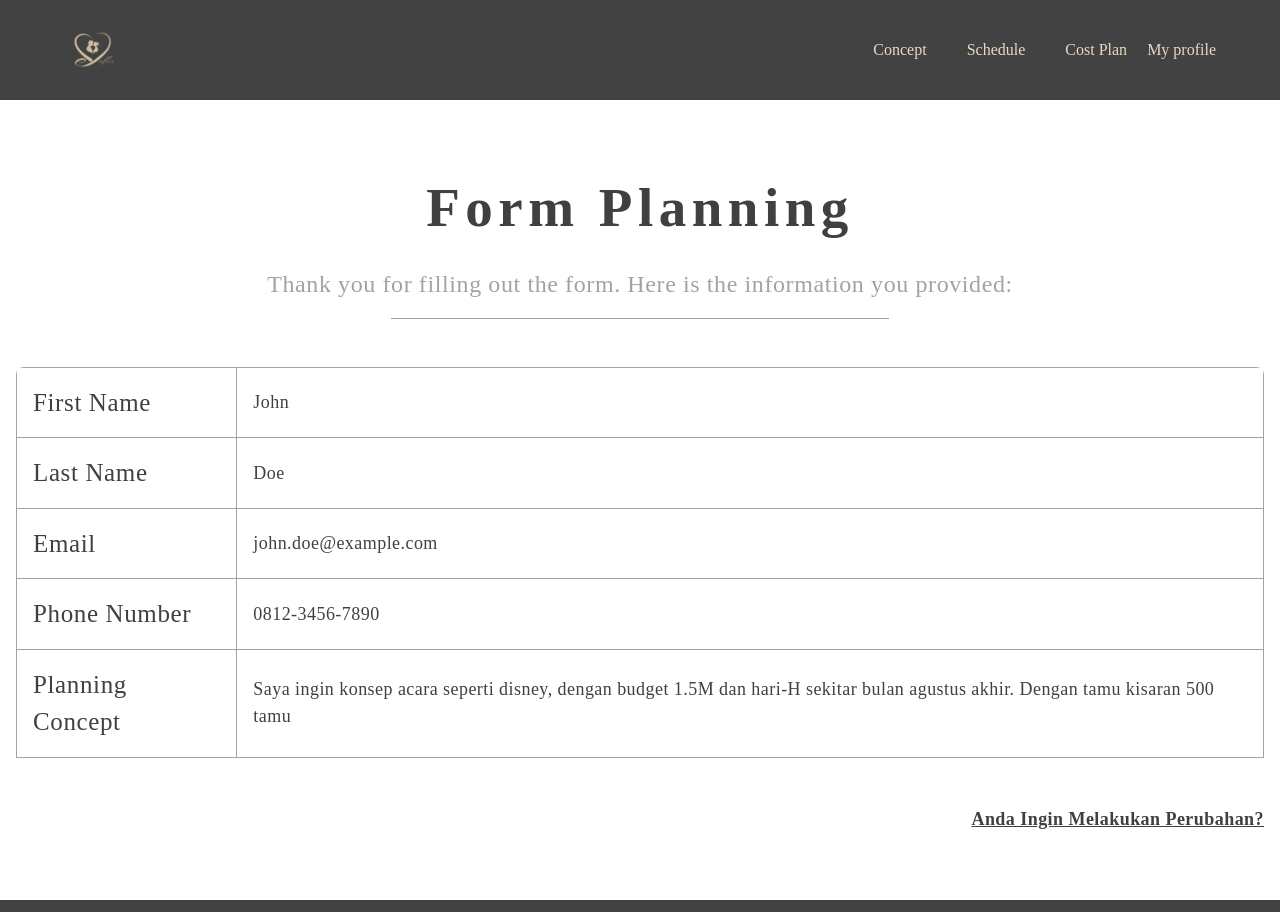
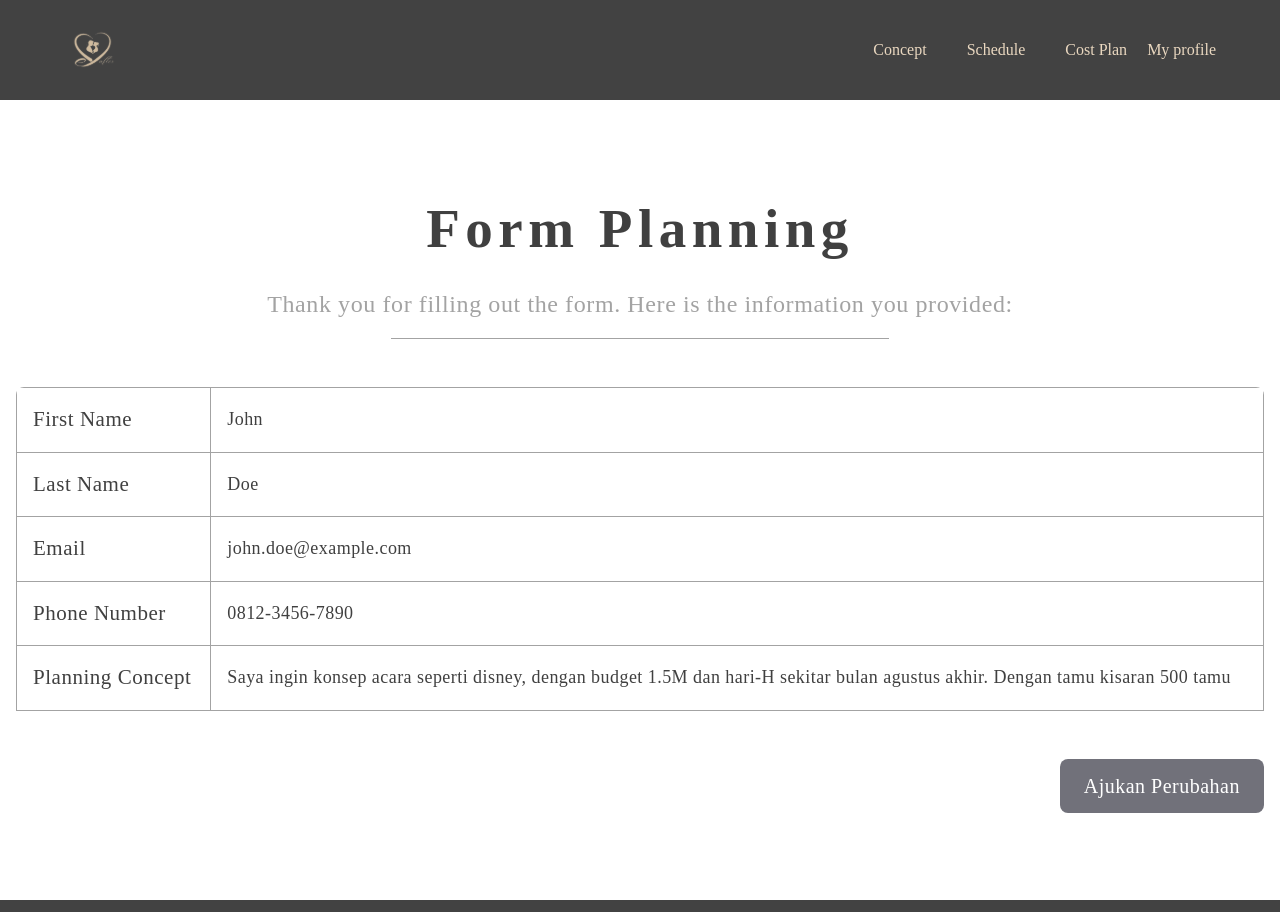
Before and after one commit to NabilaAdelina/Wedding-Organizer, a React (Vite) app in the folder client/: page /Aform in a window 1280 px wide. Shown: the top 912 px of the page. Built offline with nearby package versions, Linux system fonts and the light colour scheme; a web font is replaced by a local one.

Commit message:
After Request Update

```diff
--- a/client/src/App.jsx
+++ b/client/src/App.jsx
@@ -2,7 +2,6 @@ import LandingPage from "./pages/LandingPage/LandingPage"
 import { Routes, Route } from "react-router-dom"
 import UserSetting from "./pages/SettingProfile/UserSetting"
 import FormReq from "././pages/FormReq/FormReq"
-import PopUp from "././pages/FormReq/FormLayout/PopUp"
 import AfterFormReq from "././pages/FormReq/AfterFormReq"
 
 function App() {
@@ -14,7 +13,6 @@ function App() {
         <Route path="/user/profile" element={<UserSetting />}></Route>
         <Route path="/form" element={<FormReq />}></Route>
         <Route path="/Aform" element={<AfterFormReq />}></Route>
-        <Route path="/popup" element={<PopUp />}></Route>
       </Routes>
     </>
   )
--- a/client/src/pages/FormReq/AfterFormReq.jsx
+++ b/client/src/pages/FormReq/AfterFormReq.jsx
@@ -1,6 +1,8 @@
 import React from 'react';
 import Header from '../../components/Header';
 import Footer from '../../components/Footer';
+import { Link } from 'react-router-dom';
+
 
 const Request = () => {
     return (
@@ -8,7 +10,7 @@ const Request = () => {
             <Header />
             <div className="min-h-screen flex flex-col items-center justify-center bg-white">
                 <div className="text-center mb-12 mt-12">
-                    <div className="text-neutral-700 text-[55px] font-bold font-Boska leading-normal tracking-widest mb-4">Form Planning</div>
+                    <div className="text-neutral-700 text-[55px] font-bold font-['Boska'] leading-normal tracking-widest mb-4">Form Planning</div>
                     <div className="text-neutral-400 text-2xl font-normal font-Switzer leading-normal tracking-wide mb-4">Thank you for filling out the form. Here is the information you provided:</div>
                     <div className="border-b border-neutral-400 w-2/3 mx-auto"></div>
                 </div>
@@ -16,32 +18,32 @@ const Request = () => {
                     <table className="w-full border-collapse rounded-t-lg overflow-hidden">
                         <tbody>
                             <tr>
-                                <td className="text-neutral-700 text-[25px] font-medium font-Switzer leading-normal tracking-wide p-4 border border-neutral-400">First Name</td>
-                                <td className="text-neutral-700 text-[18px] font-medium font-Switzer leading-normal tracking-wide p-4 border border-neutral-400">John</td> {/* Ganti John dengan hasil input dari pengguna */}
+                                <td className="text-neutral-700 text-[21px] font-medium font-Switzer leading-normal tracking-wide p-4 border border-neutral-400">First Name</td>
+                                <td className="text-neutral-700 text-[18px] font-medium font-Switzer leading-normal tracking-wide p-4 border border-neutral-400">John</td> {/* hasil input dari pengguna */}
                             </tr>
                             <tr>
-                                <td className="text-neutral-700 text-[25px] font-medium font-Switzer leading-normal tracking-wide p-4 border border-neutral-400">Last Name</td>
-                                <td className="text-neutral-700 text-[18px] font-medium font-Switzer leading-normal tracking-wide p-4 border border-neutral-400">Doe</td> {/* Ganti Doe dengan hasil input dari pengguna */}
+                                <td className="text-neutral-700 text-[21px] font-medium font-Switzer leading-normal tracking-wide p-4 border border-neutral-400">Last Name</td>
+                                <td className="text-neutral-700 text-[18px] font-medium font-Switzer leading-normal tracking-wide p-4 border border-neutral-400">Doe</td> {/* hasil input dari pengguna */}
                             </tr>
                             <tr>
-                                <td className="text-neutral-700 text-[25px] font-medium font-Switzer leading-normal tracking-wide p-4 border border-neutral-400">Email</td>
-                                <td className="text-neutral-700 text-[18px] font-medium font-Switzer leading-normal tracking-wide p-4 border border-neutral-400">john.doe@example.com</td> {/* Ganti john.doe@example.com dengan hasil input dari pengguna */}
+                                <td className="text-neutral-700 text-[21px] font-medium font-Switzer leading-normal tracking-wide p-4 border border-neutral-400">Email</td>
+                                <td className="text-neutral-700 text-[18px] font-medium font-Switzer leading-normal tracking-wide p-4 border border-neutral-400">john.doe@example.com</td> {/* hasil input dari pengguna */}
                             </tr>
                             <tr>
-                                <td className="text-neutral-700 text-[25px] font-medium font-Switzer leading-normal tracking-wide p-4 border border-neutral-400">Phone Number</td>
-                                <td className="text-neutral-700 text-[18px] font-medium font-Switzer leading-normal tracking-wide p-4 border border-neutral-400">0812-3456-7890</td> {/* Ganti 1234567890 dengan hasil input dari pengguna */}
+                                <td className="text-neutral-700 text-[21px] font-medium font-Switzer leading-normal tracking-wide p-4 border border-neutral-400">Phone Number</td>
+                                <td className="text-neutral-700 text-[18px] font-medium font-Switzer leading-normal tracking-wide p-4 border border-neutral-400">0812-3456-7890</td> {/* hasil input dari pengguna */}
                             </tr>
                             <tr>
-                                <td className="text-neutral-700 text-[25px] font-medium font-Switzer leading-normal tracking-wide p-4 border border-neutral-400">Planning Concept</td>
-                                <td className="text-neutral-700 text-[18px] font-medium font-Switzer leading-normal tracking-wide p-4 border border-neutral-400">Saya ingin konsep acara seperti disney, dengan budget 1.5M dan hari-H sekitar bulan agustus akhir. Dengan tamu kisaran 500 tamu</td> {/* Ganti dengan hasil input dari pengguna */}
+                                <td className="text-neutral-700 text-[21px] font-medium font-Switzer leading-normal tracking-wide p-4 border border-neutral-400">Planning Concept</td>
+                                <td className="text-neutral-700 text-[18px] font-medium font-Switzer leading-normal tracking-wide p-4 border border-neutral-400">Saya ingin konsep acara seperti disney, dengan budget 1.5M dan hari-H sekitar bulan agustus akhir. Dengan tamu kisaran 500 tamu</td> {/* hasil input dari pengguna */}
                             </tr>
                         </tbody>
                     </table>
                 </div>
-                <div className="w-full max-w-[1289px] px-4 text-right mb-12">
-                    <div className="text-neutral-700 text-[18px] font-bold font-Switzer underline leading-normal tracking-wide">
-                        Anda Ingin Melakukan Perubahan?
-                    </div>
+                <div className="w-full max-w-[1289px] px-4 mb-12 flex justify-end">
+                    <Link to="/" className="bg-zinc-500 text-white text-[20px] font-medium font-Switzer leading-normal tracking-wide rounded-[8px] px-6 py-3">
+                        Ajukan Perubahan
+                    </Link>
                 </div>
             </div>
             <Footer />
--- /dev/null
+++ b/client/src/pages/FormReq/FormLayout/Submit.jsx
@@ -0,0 +1,13 @@
+import React from 'react'
+
+function Submit() {
+  return (
+    <>
+        <button type="submit" className="w-full h-[93px] bg-zinc-500 text-white text-[25px] font-medium font-['Switzer'] leading-normal tracking-wide rounded-[14px] px-6 py-3 mt-6">
+            Submit
+        </button>
+    </>
+  )
+}
+
+export default Submit
--- a/client/src/pages/FormReq/FormReq.jsx
+++ b/client/src/pages/FormReq/FormReq.jsx
@@ -1,6 +1,7 @@
-import React from 'react'
-import Header from '../../components/Header'
-import Footer from '../../components/Footer'
+import React from 'react';
+import Header from '../../components/Header';
+import Footer from '../../components/Footer';
+import { Link } from 'react-router-dom';
 
 const Request = () => {
     return (
@@ -38,9 +39,9 @@ const Request = () => {
                             style={{ height: '300px' }}
                         />
                     </div>
-                    <button type="submit" className="w-full h-[93px] bg-zinc-500 text-white text-[25px] font-medium font-['Switzer'] leading-normal tracking-wide rounded-[14px] px-6 py-3 mt-6">
+                    <Link to="/Aform" className="w-full h-[93px] bg-zinc-500 text-white text-[25px] font-medium font-['Switzer'] leading-normal tracking-wide rounded-[14px] px-6 py-3 mt-6 text-center flex items-center justify-center">
                         Submit
-                    </button>
+                    </Link>
                 </form>
                 <div className="w-full max-w-[1289px] px-4 text-left mb-12">
                     <div className="text-neutral-700 text-xl font-bold font-['Switzer'] underline leading-normal tracking-wide">
@@ -50,7 +51,7 @@ const Request = () => {
             </div>
             <Footer />
         </>
-    )
+    );
 }
 
-export default Request
+export default Request;
```
